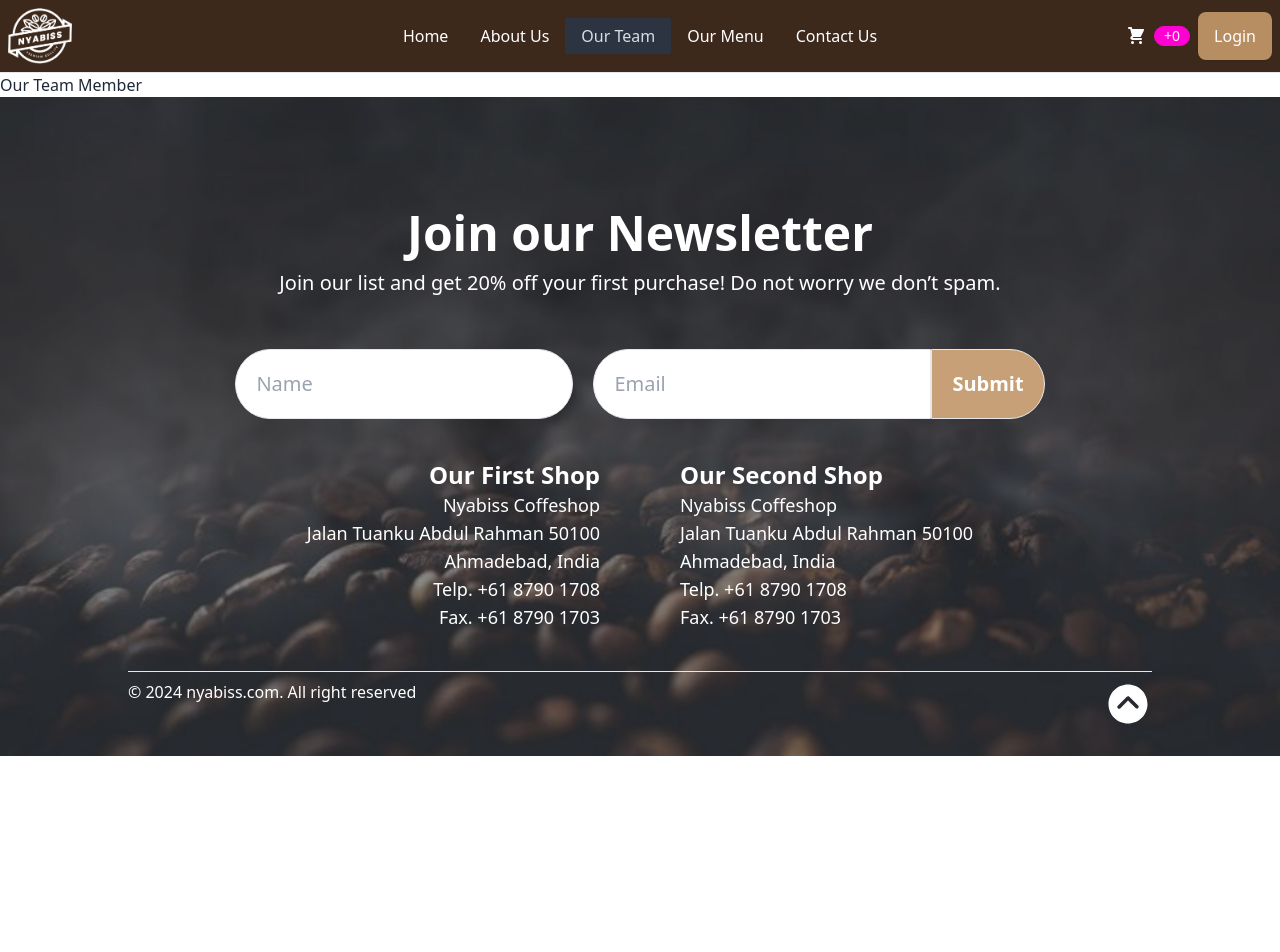
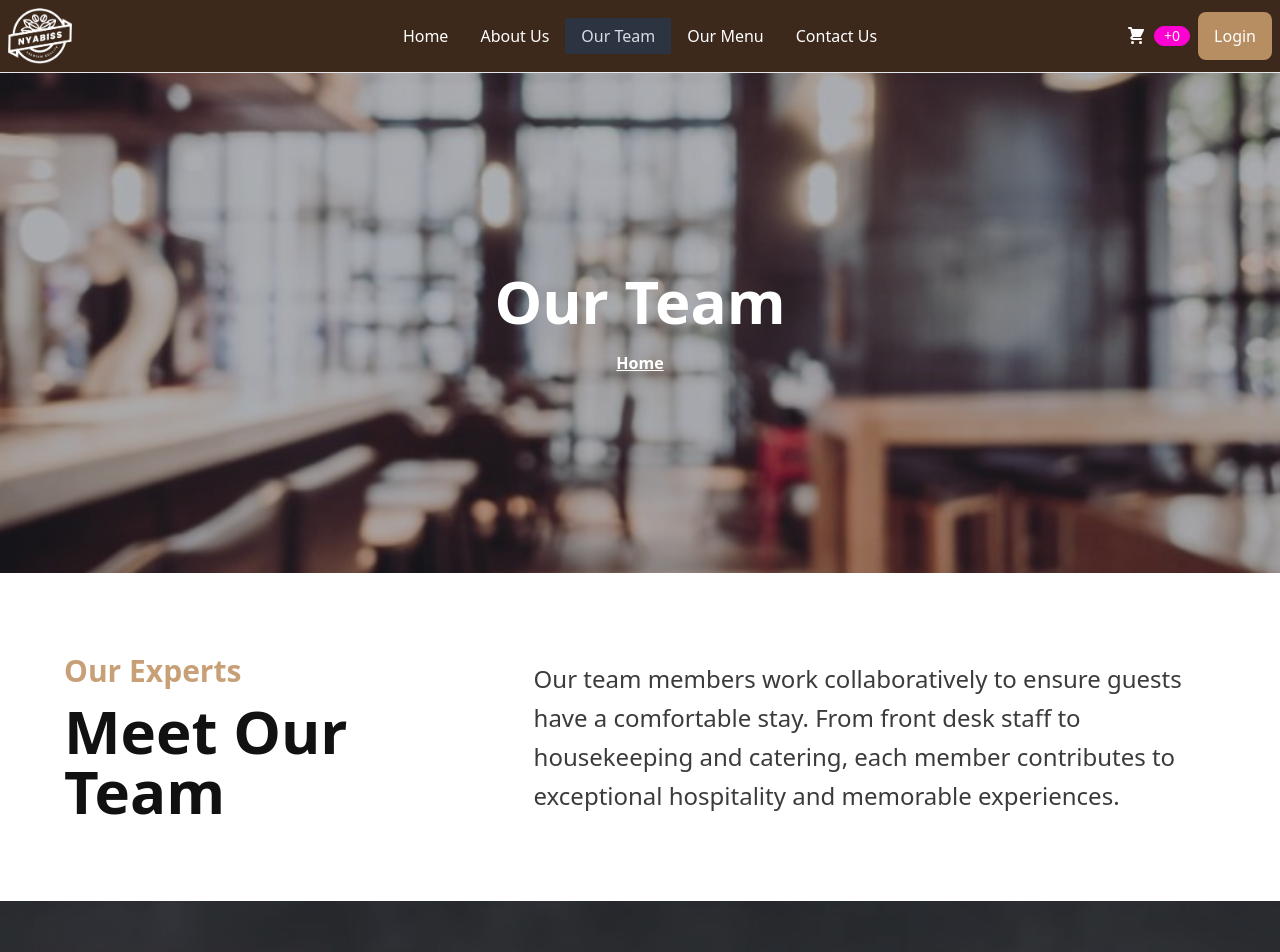
Before and after one commit to Saifulkhandaker/cafe-client, a React (Vite) app: page /ourTeam in a window 1280 px wide. Shown: the top 952 px of the page. Before the commit the page ends 800 px from the top, so only its background shows below. Built offline with nearby package versions, Linux system fonts and the light colour scheme.

Commit message:
our team content added

```diff
--- a/src/Pages/AboutUs/AboutUs.jsx
+++ b/src/Pages/AboutUs/AboutUs.jsx
@@ -28,7 +28,7 @@ const AboutUs = () => {
                     <div className='flex-1 space-y-8 mt-5 lg:mt-0' data-aos="fade-left" data-aos-duration="2000">
                         <h3 className='text-2xl font-bold text-[#C8A077]'>Our History</h3>
                         <h1 className='text-5xl font-bold text-white'>The First Coffee House in Small Town</h1>
-                        <p className='text-xl text-[#999999]'>Nowadays, Talking about a tangkopi coffee house brings to mind a cozy place that serves coffee and espresso drinks, with seat to lounge in while you slurp. Do you know how the Dement coffee house get its start? The history of the Dement coffee house begins hundreds of years ago and certainly has changed over the years. Our Coffee in Tangkopi was served unfiltered, black and strong, usually used ibrik as a brewery. We took coffee very seriously, too. </p>
+                        <p className='text-xl text-[#999999] leading-relaxed'>Nowadays, Talking about a tangkopi coffee house brings to mind a cozy place that serves coffee and espresso drinks, with seat to lounge in while you slurp. Do you know how the Dement coffee house get its start? The history of the Dement coffee house begins hundreds of years ago and certainly has changed over the years. Our Coffee in Tangkopi was served unfiltered, black and strong, usually used ibrik as a brewery. We took coffee very seriously, too. </p>
                         <div className='space-y-2'>
                             <h1 className='text-5xl font-bold text-[#C8A077]'>20+</h1>
                             <p className='text-xl font-bold text-white'>Years of <br /> Experience</p>
@@ -114,7 +114,7 @@ const AboutUs = () => {
                     <div className='flex-1 space-y-5 mt-5 lg:mt-0' data-aos="fade-down" data-aos-duration="2000">
                         <h3 className='text-2xl font-bold text-[#C8A077]'>Our Team</h3>
                         <h1 className='text-4xl lg:text-6xl font-bold'>Our Loyal Barista in <br />Years</h1>
-                        <p className='text-xl text-[#999999]'>The history of the tangkopi coffee house begins hundreds of years ago and certainly has changed over the years. Our Coffee in Dement was served unfiltered, black and strong, usually used ibrik as a brewery. We took coffee very seriously, too.  </p>
+                        <p className='text-xl text-[#999999] leading-relaxed'>The history of the tangkopi coffee house begins hundreds of years ago and certainly has changed over the years. Our Coffee in Dement was served unfiltered, black and strong, usually used ibrik as a brewery. We took coffee very seriously, too.  </p>
                         <div>
                             <Link to="/ourTeam">
                                 <button className='text-lg font-bold text-white bg-[#C8A077] py-5 px-4 rounded-full'>FIND YOUR FAVOURITE BARISTA</button>
--- a/src/Pages/OurTeam/OurTeam.jsx
+++ b/src/Pages/OurTeam/OurTeam.jsx
@@ -1,5 +1,6 @@
-import React from 'react';
+import coverimg from '../../assets/Images/Others/cover.jpg';
 import { Helmet } from 'react-helmet';
+import Cover from '../Shared/Cover';
 
 const OurTeam = () => {
     return (
@@ -7,7 +8,17 @@ const OurTeam = () => {
             <Helmet>
                 <title>NyaBiss | Team</title>
             </Helmet>
-            Our Team Member
+            <Cover img={coverimg} title={'Our Team'}></Cover>
+            {/* page content */}
+            <div className='w-[90%] mx-auto lg:flex gap-20 items-center py-20'>
+                <div className='space-y-3'>
+                    <h3 className='text-3xl font-bold text-[#C8A077]'>Our Experts</h3>
+                    <h1 className='text-4xl lg:text-6xl font-bold text-[#111111]'>Meet Our Team</h1>
+                </div>
+                <div className='lg:w-[70%] mx-auto'>
+                    <h3 className='text-2xl text-[#3B3B3B] font-medium leading-relaxed'>Our team members work collaboratively to ensure guests have a comfortable stay. From front desk staff to housekeeping and catering, each member contributes to exceptional hospitality and memorable experiences.</h3>
+                </div>
+            </div>
         </div>
     );
 };
```
